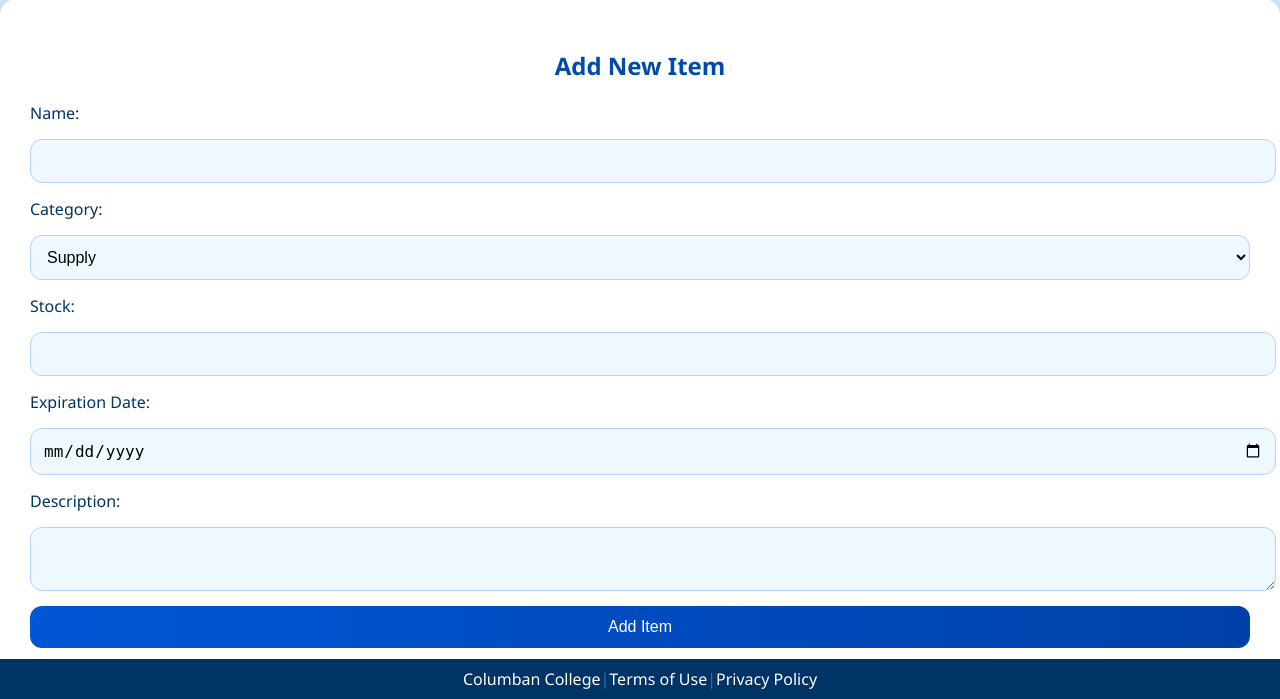
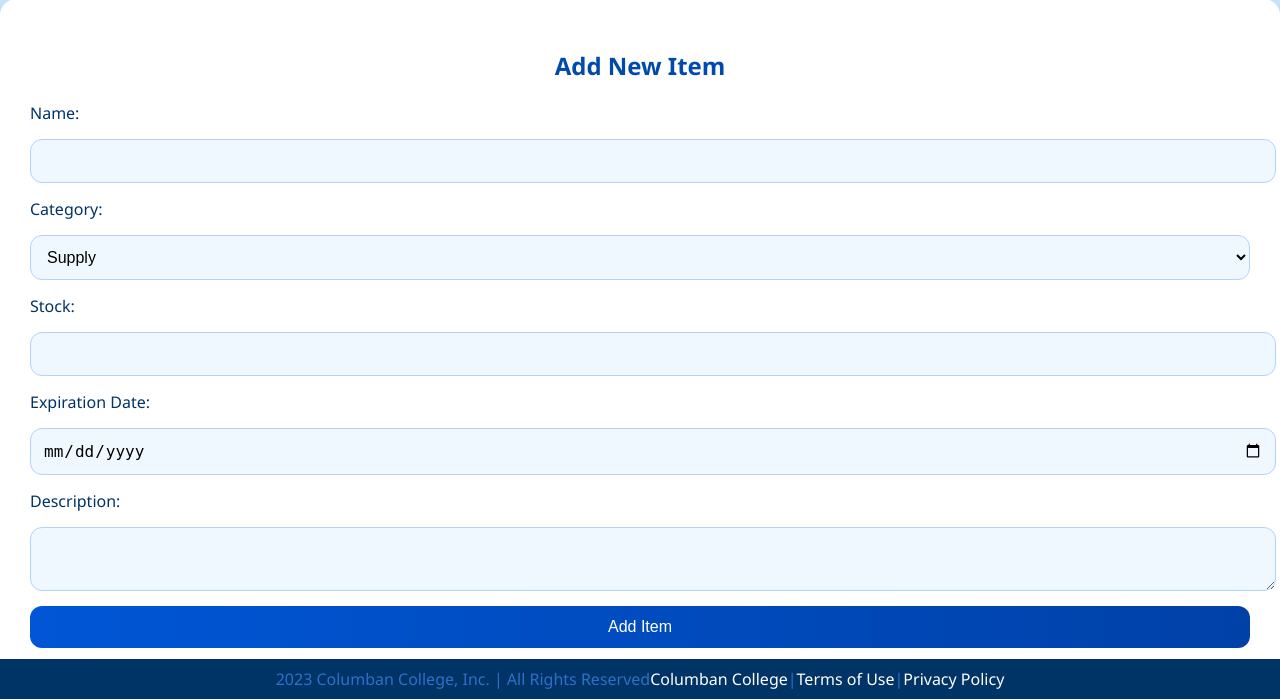
Before and after one commit to yuwyuw00/cc_inventory, a Flask app: page /add in a window 1280 px wide. Shown: the part 101-800 px from the top of the page. Run offline with Flask 3, Linux system fonts and the light colour scheme; the visitor is signed in with stand-in values (Sample User, id 1).

Commit message:
Add copyright notice to footer in layout template

```diff
--- a/templates/layout.html
+++ b/templates/layout.html
@@ -58,6 +58,7 @@
 
     <footer style="text-align: center; margin-top: 40px;" class="footer">
         <p>
+            2023 Columban College, Inc. | All Rights Reserved<br>
             <a href="https://www.columban.edu.ph/" target="_blank">Columban College</a> |
             <a href="{{ url_for('terms') }}">Terms of Use</a> |
             <a href="{{ url_for('privacy') }}">Privacy Policy</a>
```
